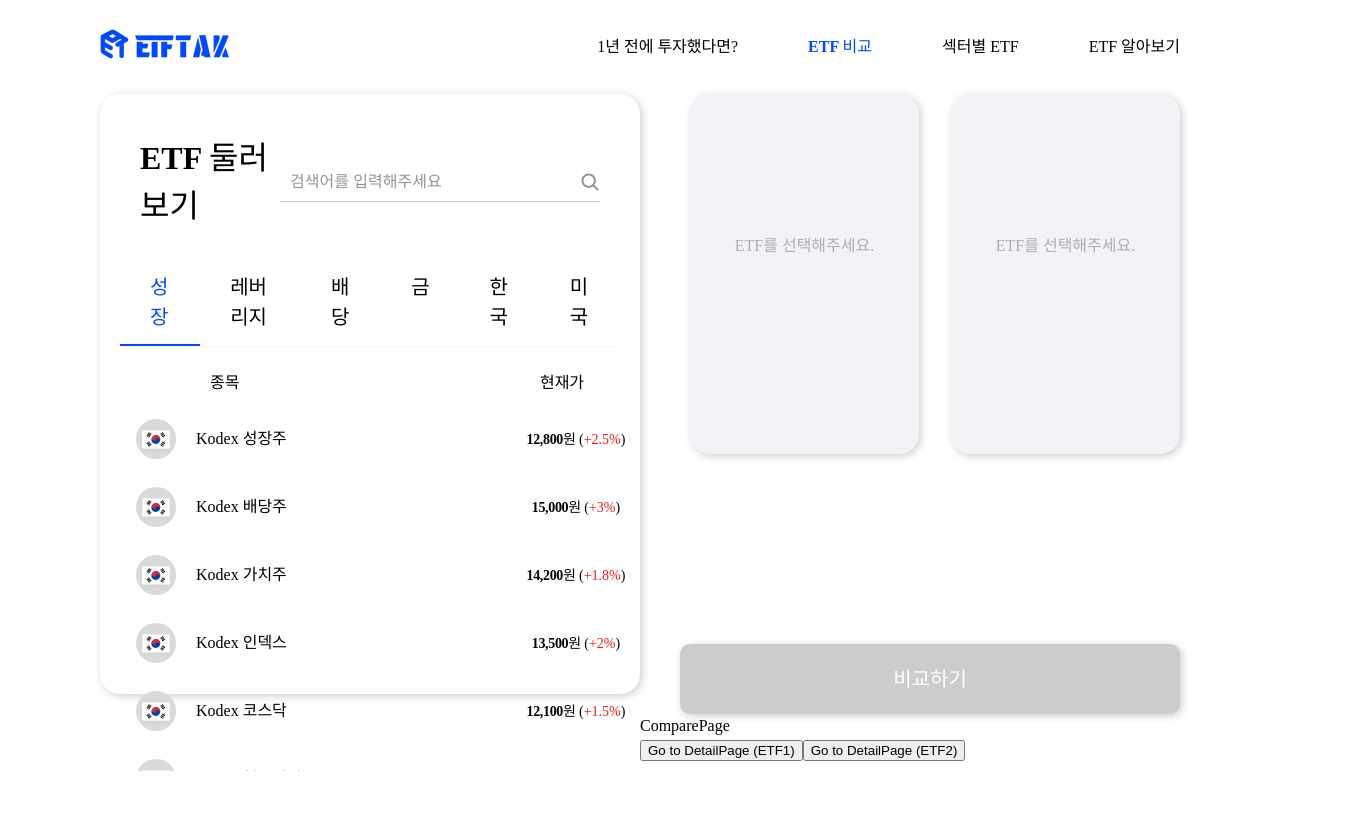
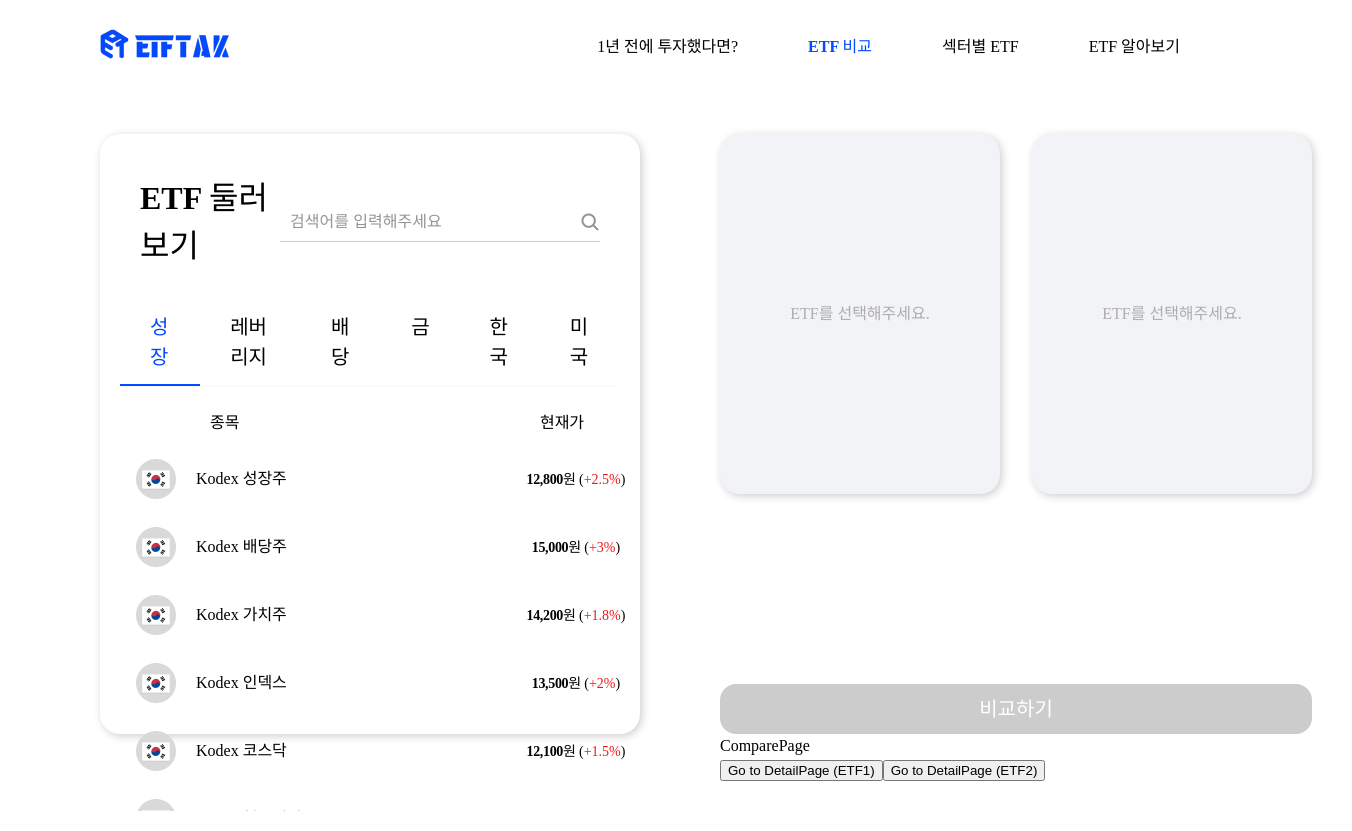
Before and after one commit to ETF-TAK/FE, a React (Vite) app: page /compare in a window 1280 px wide. Shown: the whole page, 1352 px wide, since content can reach past the window. Before the commit the page ends 800 px from the top, so only its background shows below. Built offline with nearby package versions, Linux system fonts and the light colour scheme; a web font is replaced by a local one.

Commit message:
feat(#40): etf 비교 요약 정보 띄우기

```diff
--- a/src/components/etf/compareCard/style.css
+++ b/src/components/etf/compareCard/style.css
@@ -15,12 +15,10 @@
   display: flex;
   width: 130px;
   height: 130px;
-  /* margin: 20px 0; */
 }
 
 .selected-compare-card-name {
-  display: flex;
-  justify-content: center;
+  text-align: center;
   color: #000;
   font-size: 20px;
   font-weight: 700;
@@ -29,6 +27,9 @@
   width: 206px;
   padding-bottom: 20px;
   border-bottom: 1px solid #c4c4c4;
+  white-space: nowrap;
+  overflow: hidden;
+  text-overflow: ellipsis;
 }
 
 .selected-compare-card-content-wrapper {
--- a/src/pages/ComparePage.jsx
+++ b/src/pages/ComparePage.jsx
@@ -132,7 +132,7 @@ export default function ComparePage() {
       components: ["삼성SDI", "LG화학", "포스코홀딩스"],
     },
     {
-      name: "Kodex 자동차alsdkjlaskjdlajsl",
+      name: "Kodex 자동차alsdkjlaskjdladkjlaskjdlajsl",
       price: 130000000,
       type: "자동차",
       operator: "미래에셋자산운용",
@@ -168,6 +168,7 @@ export default function ComparePage() {
   const [selectedEtfs, setSelectedEtfs] = useState([]);
   const [isCompareEnabled, setIsCompareEnabled] = useState(false);
   const [showScrollMessage, setShowScrollMessage] = useState(false);
+  const [showResult, setShowResult] = useState(false);
   const [scrollInfo, setScrollInfo] = useState([]);
   const navigate = useNavigate();
 
@@ -175,9 +176,11 @@ export default function ComparePage() {
     if (selectedEtfs.length < 2 && !selectedEtfs.some((item) => item.name === etf.name)) {
       setSelectedEtfs([...selectedEtfs, etf]);
     }
+    setShowScrollMessage(false);
   };
 
   const handleRemoveEtf = (index) => {
+    setShowResult(false);
     const updateEtfs = [...selectedEtfs];
     updateEtfs.splice(index, 1);
     setSelectedEtfs(updateEtfs);
@@ -190,6 +193,7 @@ export default function ComparePage() {
 
   const handleCompareClick = () => {
     if (isCompareEnabled) {
+      setShowResult(true);
       setShowScrollMessage(true);
 
       const selectedData = selectedEtfs.map((etf) => ({
@@ -261,7 +265,7 @@ export default function ComparePage() {
                   <tr key={index} onClick={() => handleSelectedEtf(etf)}>
                     <td className="etfSearch-Bottom-List-Title">
                       <img src={SectorKorea} alt="섹터 이미지" className="etfSearch-Bottom-List-Img" />
-                      {etf.name}
+                      <span>{etf.name}</span>
                     </td>
                     <td className="etfSearch-Bottom-List-Price">
                       <span className="etfSearch-Bottom-List-Price-Bold">{etf.price.toLocaleString()}원</span> (
@@ -295,9 +299,19 @@ export default function ComparePage() {
             </div>
           ))}
         </div>
+
+        <div className="comparison-result-summary">
+          {showResult && (
+            <>
+              <span>15</span>개의 종목이 겹쳐요. <br /> 분산투자 효과가 충분히 유지될 수 있어요.
+            </>
+          )}
+        </div>
+
         <div className={`compare-btn ${isCompareEnabled ? "active" : "inactive"}`} onClick={handleCompareClick}>
           <h1>비교하기</h1>
         </div>
+
         {showScrollMessage && <div className="message">스크롤 해보세요</div>}
         {!showScrollMessage && scrollInfo.length > 0 && (
           <div className="comparison-result">
--- a/src/styles/ComparePage.css
+++ b/src/styles/ComparePage.css
@@ -1,5 +1,7 @@
 .container {
   display: flex;
+  gap: 40px;
+  margin-top: 40px;
 }
 
 .left-panel {
@@ -95,6 +97,8 @@ table {
   display: flex;
   align-items: center;
   padding: 8px 16px;
+  padding-right: 0px;
+  margin-right: 16px;
 }
 
 th,
@@ -115,6 +119,13 @@ td {
   width: 320px;
   align-items: center;
   margin-right: 20px;
+}
+
+.etfSearch-Bottom-List-Title span {
+  text-align: start;
+  white-space: nowrap;
+  overflow: hidden;
+  text-overflow: ellipsis;
 }
 
 .etfSearch-Bottom-List-Price {
@@ -139,8 +150,8 @@ td {
 }
 
 .right-panel {
-  gap: 3rem;
-  min-width: 50%;
+  padding: 0 40px;
+  height: 600px;
 }
 
 .etfSelect {
@@ -148,14 +159,12 @@ td {
   justify-content: center;
   align-items: center;
   gap: 2rem;
-  padding-left: 50px;
-}
-
-.etfSelect img {
-  /* position: absolute; */
 }
 
 .etfSelect-1 {
+  display: flex;
+  justify-content: center;
+  align-items: center;
   border-radius: 20px;
   box-shadow: 2px 2px 8px rgba(0, 0, 0, 0.2);
   width: 240px;
@@ -167,12 +176,13 @@ td {
 }
 
 .etfSelect-1 h1 {
-  padding-top: 120px;
-  text-align: center;
   color: #adadad;
 }
 
 .etfSelect-2 {
+  display: flex;
+  justify-content: center;
+  align-items: center;
   position: relative;
   border-radius: 20px;
   box-shadow: 2px 2px 8px rgba(0, 0, 0, 0.2);
@@ -184,24 +194,15 @@ td {
 }
 
 .etfSelect-2 h1 {
-  padding-top: 120px;
-  text-align: center;
   color: #adadad;
 }
 
 .compare-btn {
   display: flex;
   justify-content: center;
-  border-radius: 10px;
-  box-shadow: 2px 2px 8px rgba(0, 0, 0, 0.2);
-  display: flex;
-  justify-content: center;
-  min-width: 50%;
-  gap: 2rem;
-  margin-top: 190px;
-  margin-left: 40px;
-  min-height: 50px;
-  padding-top: 20px;
+  border-radius: 16px;
+  margin-top: 40px;
+  padding: 10px;
   background-color: #ccc;
 }
 
@@ -246,3 +247,19 @@ td {
   right: -10px;
   cursor: pointer;
 }
+
+/* 비교하기 결과 */
+.comparison-result-summary {
+  height: 100px;
+  color: #000;
+  font-size: 28px;
+  font-weight: 500;
+  line-height: 42px;
+  text-align: center;
+  margin-top: 50px;
+}
+
+.comparison-result-summary span {
+  color: #0249ff;
+  font-weight: 700;
+}
```
